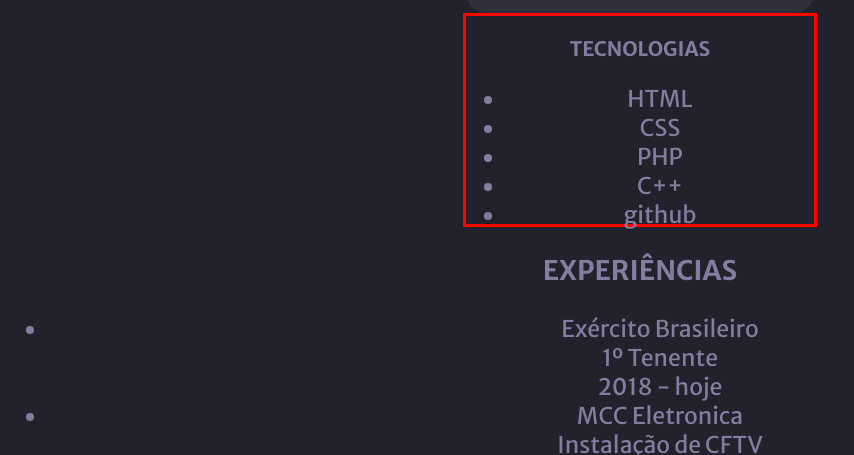
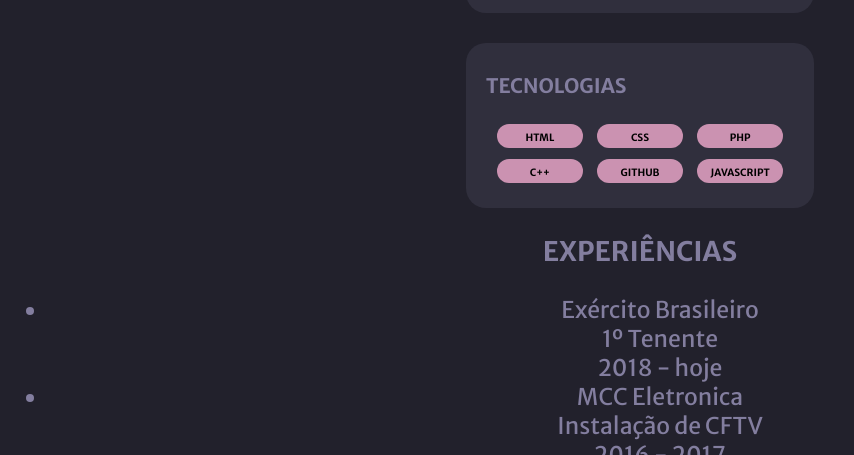
Before and after one commit to FialhoProg/portifolio, a plain HTML site: page index.html in a window 1280 px wide. Shown: the part 645-1100 px from the top of the page, without its empty margins (0-854 px from the left). Drawn offline with nearby package versions, Linux system fonts and the light colour scheme.

```diff
--- a/index.html
+++ b/index.html
@@ -34,11 +34,12 @@
     <div id="tecnologias">
       <h3>TECNOLOGIAS</h3>
       <ul>
-        <li>HTML</li>
-        <li>CSS</li>
-        <li>PHP</li>
-        <li>C++</li>
-        <li>github</li>
+        <span><li>HTML</li></span>
+        <span><li>CSS</li></span>
+        <span><li>PHP</li></span>
+        <span><li>C++</li></span>
+        <span><li>GITHUB</li></span>
+        <span><li>JAVASCRIPT</li></span>
       </ul>
     </div>
 
--- a/style.css
+++ b/style.css
@@ -70,17 +70,43 @@ body * {
 }
 
 #tecnologias {
-  border: solid red;
-  height: 208px;
+  border-radius: 20px;
+  height: auto;
   width: 348px;
   margin: auto;
+  margin-top: 30px;
+  background-color: #302f3d;
 }
 
 #tecnologias h3 {
+  display: flex;
   font-size: 20px;
+  padding: 30px;
+  margin: 0;
+  padding-left: 20px;
+  padding-bottom: 20px;
 }
 
-#tecnologias span {
+#tecnologias ul {
+  list-style: none;
+  color: #000;
+  font-weight: 700;
+  padding: 0;
+  margin: 0;
+  padding-bottom: 20px;
+}
+
+#tecnologias ul li {
+  font-size: 10px;
+  align-items: center;
+  padding: 7px;
+}
+
+#tecnologias ul span {
+  display: inline-block;
   width: 86px;
   height: 24px;
+  border-radius: 30px;
+  background: #cb92b1;
+  margin: 5px;
 }
```
